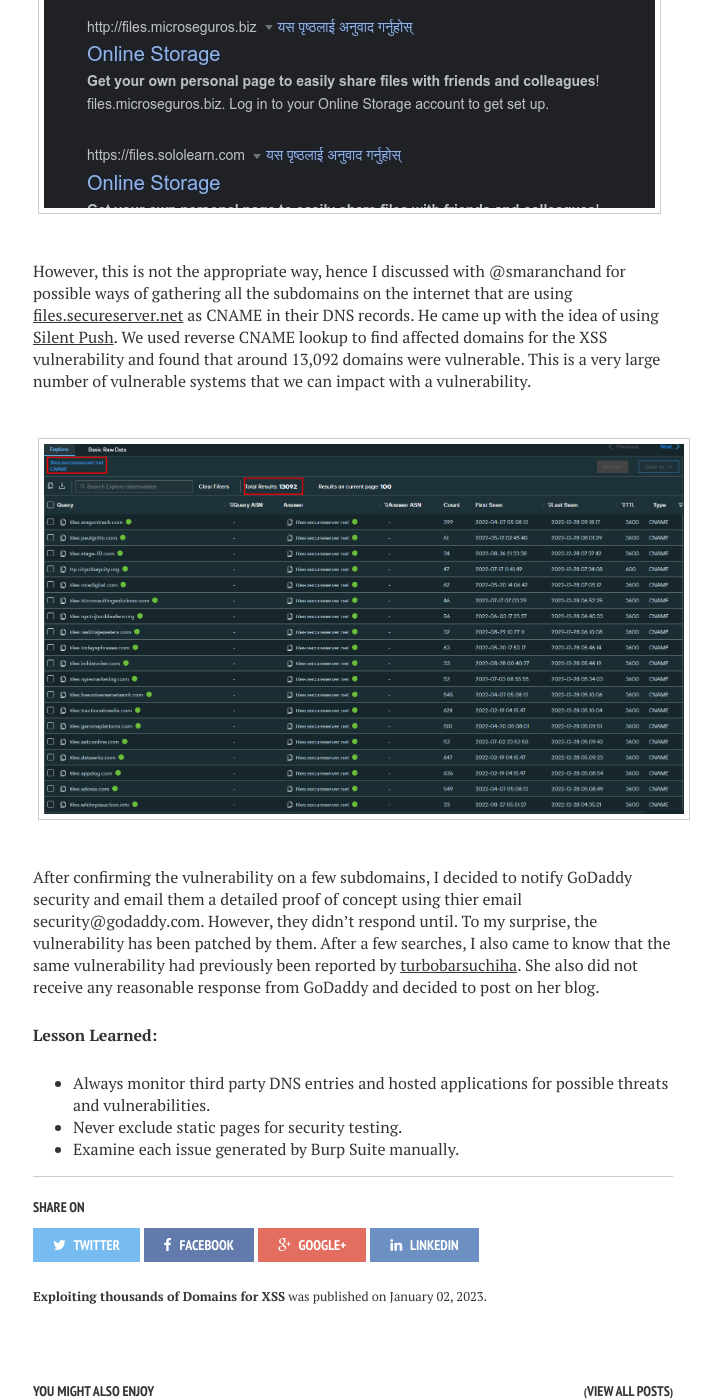
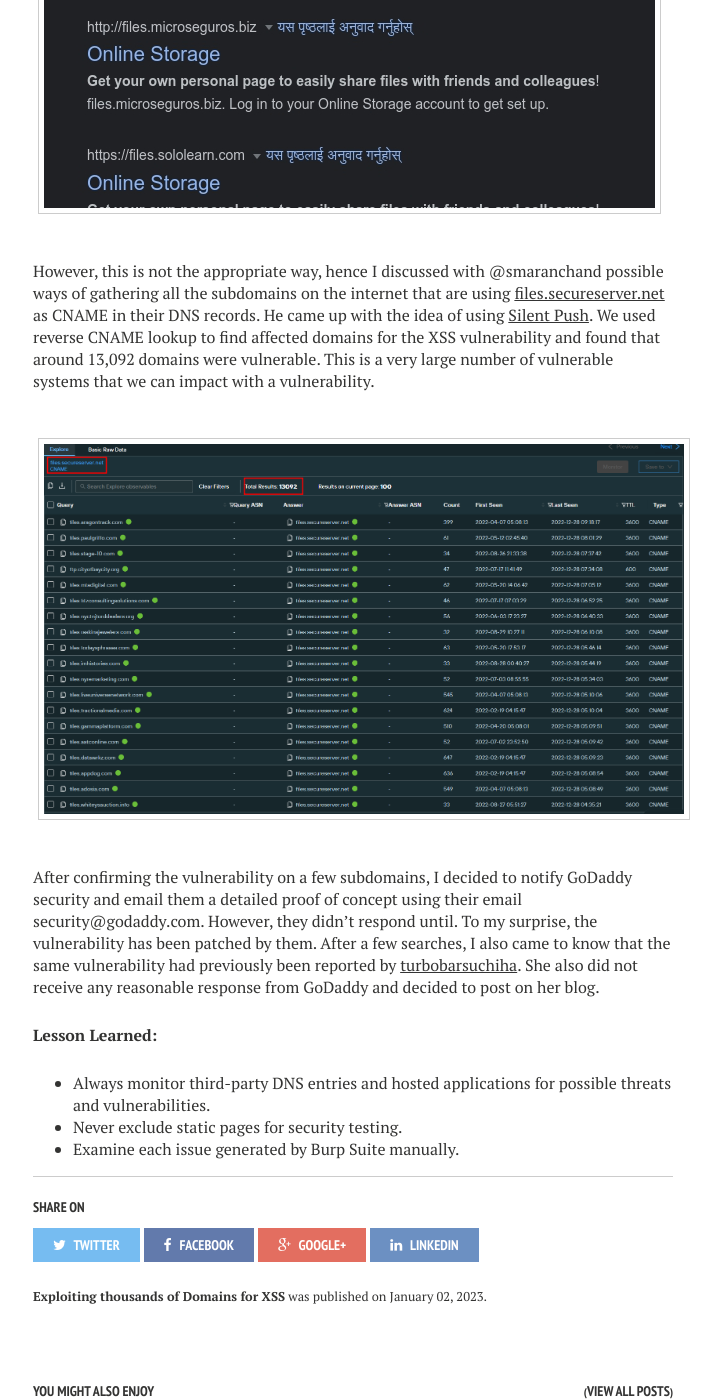
Before and after one commit to corrupted-brain/blog, a Jekyll site: the page built from _posts/2023-01-02-exploiting-thousands-of-domains-for-XSS.md, in a window 1280 px wide and 1400 px high, scrolled down 3162 px. Shown: the whole window, without its empty margins (287-1008 px from the left). Built offline with Jekyll 4.4.1, drawn with Linux system fonts in a browser that asks for light colours; some of the changed text lies outside the part shown.

Commit message:
Update 2023-01-02-exploiting-thousands-of-domains-for-XSS.md
fixed typo

```diff
--- a/_posts/2023-01-02-exploiting-thousands-of-domains-for-XSS.md
+++ b/_posts/2023-01-02-exploiting-thousands-of-domains-for-XSS.md
@@ -23,19 +23,19 @@
 
 ![](/images/posts/godaddy/4.png)
 
-As a service provider, Godaddy must have thousands of clients using this service (probably the file-sharing feature), and all of them are vulnerable to the Cross Site Scripting (XSS) vulnerability. To verify this, I thought of using simple Google Dork to find similar webpages.
+As a service provider, Godaddy must have thousands of clients using this service (probably the file-sharing feature), and all of them are vulnerable to the Cross-Site Scripting (XSS) vulnerability. To verify this, I thought of using simple Google Dork to find similar web pages.
 
 ![](/images/posts/godaddy/5.jpg)
 
-However, this is not the appropriate way, hence I discussed with @smaranchand for possible ways of gathering all the subdomains on the internet that are using [files.secureserver.net](http://files.secureserver.net/)
+However, this is not the appropriate way, hence I discussed with @smaranchand possible ways of gathering all the subdomains on the internet that are using [files.secureserver.net](http://files.secureserver.net/)
  as CNAME in their DNS records. He came up with the idea of using [Silent Push](https://explore.silentpush.com/explore-result?name=files.secureserver.net&queryType=answer&type=CNAME). We used reverse CNAME lookup to find affected domains for the XSS vulnerability and found that around 13,092 domains were vulnerable. This is a very large number of vulnerable systems that we can impact with a vulnerability.
 
 ![](/images/posts/godaddy/6.png)
 
-After confirming the vulnerability on a few subdomains, I decided to notify GoDaddy security and email them a detailed proof of concept using thier email security@godaddy.com. However, they didn’t respond until. To my surprise, the vulnerability has been patched by them. After a few searches, I also came to know that the same vulnerability had previously been reported by [turbobarsuchiha](https://medium.com/@turbobarsuchiha?source=post_page-----5828c3e2040c--------------------------------). She also did not receive any reasonable response from GoDaddy and decided to post on her blog.
+After confirming the vulnerability on a few subdomains, I decided to notify GoDaddy security and email them a detailed proof of concept using their email security@godaddy.com. However, they didn’t respond until. To my surprise, the vulnerability has been patched by them. After a few searches, I also came to know that the same vulnerability had previously been reported by [turbobarsuchiha](https://medium.com/@turbobarsuchiha?source=post_page-----5828c3e2040c--------------------------------). She also did not receive any reasonable response from GoDaddy and decided to post on her blog.
 
 **Lesson Learned:**
 
-- Always monitor third party DNS entries and hosted applications for possible threats and vulnerabilities.
+- Always monitor third-party DNS entries and hosted applications for possible threats and vulnerabilities.
 - Never exclude static pages for security testing.
 - Examine each issue generated by Burp Suite manually.
```
Also changed, not shown: other parts of _posts/2023-01-02-exploiting-thousands-of-domains-for-XSS.md (+3 -3 lines).
